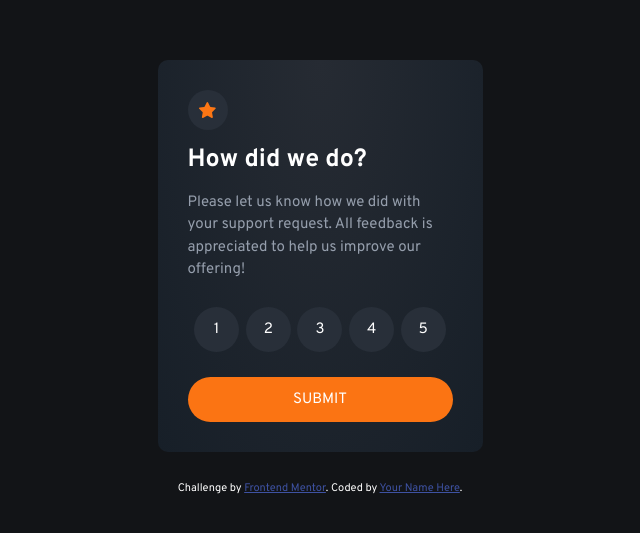
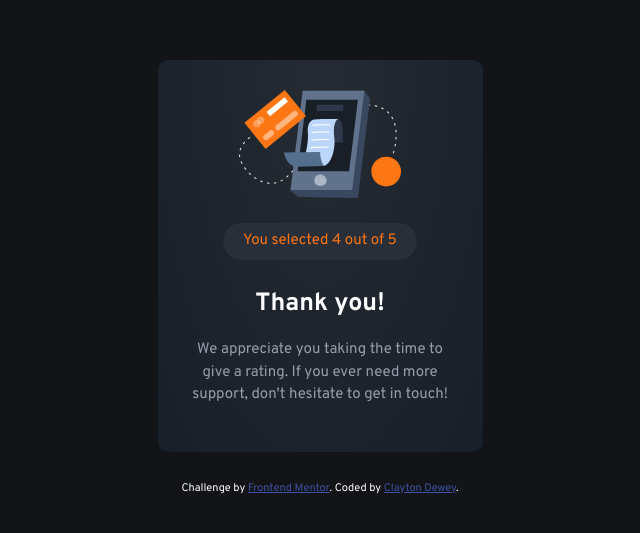
Before and after one commit to ClaytonDewey/interactive-rating-component-main, a website built with Parcel: page index.html in a window 1280 px wide. Shown: the part 123-656 px from the top of the page, without its empty margins (320-960 px from the left). Built offline with nearby package versions, Linux system fonts and the light colour scheme.

Commit message:
Set desktop styles

```diff
--- a/index.html
+++ b/index.html
@@ -22,7 +22,7 @@
   <main class="container">
     <!-- Rating state start -->
 
-    <section id="rating">
+    <section hidden id="rating">
       <div class="star">
         <img src="./images/icon-star.svg" alt="star">
       </div>
@@ -44,7 +44,7 @@
 
     <!-- Thank you state start -->
 
-    <section hidden id="thank-you" class="text-center">
+    <section id="thank-you" class="text-center">
       <img src="./images/illustration-thank-you.svg" alt="thank you">
       <p class="rating">You selected <span>4</span> out of 5
       </p>
@@ -61,7 +61,7 @@
 
   <footer class="attribution">
     Challenge by <a href="https://www.frontendmentor.io?ref=challenge" target="_blank">Frontend Mentor</a>.
-    Coded by <a href="#">Your Name Here</a>.
+    Coded by <a href="https://www.claytondewey.io">Clayton Dewey</a>.
   </footer>
 
   <script src="index.js"></script>
--- a/sass/components/_button.scss
+++ b/sass/components/_button.scss
@@ -36,5 +36,10 @@
     &.active {
       background: $clr-primary;
     }
+
+    @media #{$mq-large} {
+      height: 5rem;
+      width: 5rem;
+    }
   }
 }
--- a/sass/layout/_container.scss
+++ b/sass/layout/_container.scss
@@ -34,12 +34,24 @@
   h2 {
     margin-bottom: 2rem;
   }
+
+  @media #{$mq-large} {
+    max-width: 41rem;
+
+    h1 {
+      margin: 4rem 0 2.5rem;
+    }
+  }
 }
 
 .number-indicators {
   display: flex;
-  justify-content: space-evenly;
+  justify-content: space-between;
   margin-block: 2.5rem;
+
+  @media #{$mq-large} {
+    margin-block: 3.5rem;
+  }
 }
 
 .rating {
```
Also changed, not shown: css/style.css.
